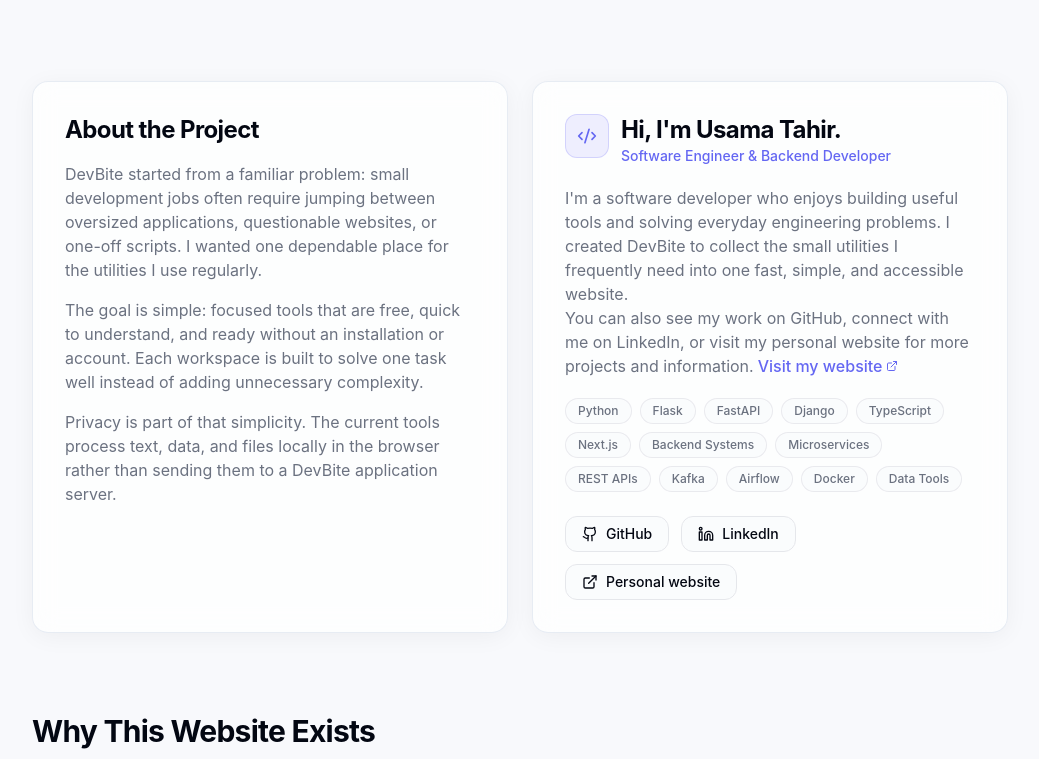
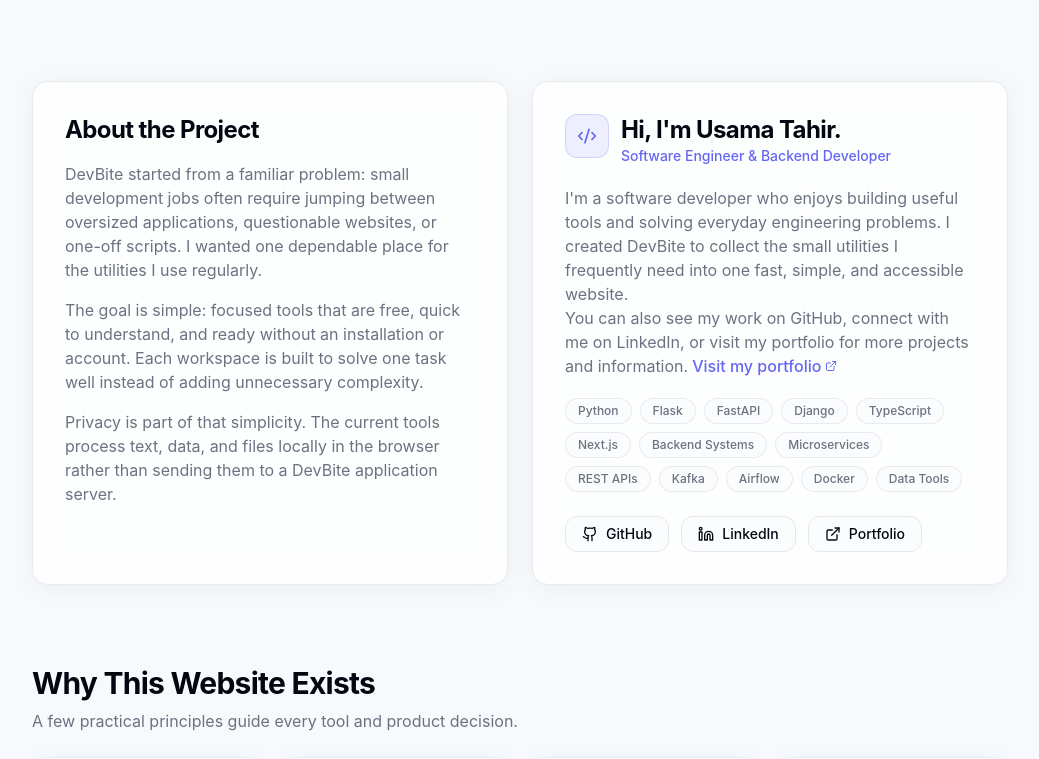
Before and after one commit to usama124/dev-bite, a Next.js app: page /about in a window 1280 px wide. Shown: the part 540-1299 px from the top of the page, without its empty margins (120-1159 px from the left). Built offline with nearby package versions, Linux system fonts and the light colour scheme.

Commit message:
Updated portfolio link

```diff
--- a/next.config.mjs
+++ b/next.config.mjs
@@ -1,5 +1,6 @@
 /** @type {import('next').NextConfig} */
 const nextConfig = {
+  compress: true,
   reactStrictMode: true,
   poweredByHeader: false,
 };
--- a/src/app/about/page.tsx
+++ b/src/app/about/page.tsx
@@ -101,7 +101,7 @@ function hasHref<T extends { href: string | null }>(
 const profileLinks = [
   { label: "GitHub", href: SITE_CONFIG.links.github, icon: Github },
   { label: "LinkedIn", href: SITE_CONFIG.links.linkedin, icon: Linkedin },
-  { label: "Personal website", href: SITE_CONFIG.links.website, icon: ExternalLink },
+  { label: "Portfolio", href: SITE_CONFIG.links.website, icon: ExternalLink },
 ].filter(hasHref);
 
 export default function AboutPage() {
@@ -182,9 +182,9 @@ export default function AboutPage() {
             </div>
             <p className="mt-5 text-sm leading-relaxed text-muted-foreground sm:text-base">
               {SITE_CONFIG.developer.introduction}
-              <br />You can also see my work on GitHub, connect with me on LinkedIn, or visit my personal website for more projects and information.
+              <br />You can also see my work on GitHub, connect with me on LinkedIn, or visit my portfolio for more projects and information.
               <a href={SITE_CONFIG.links.website} target="_blank" rel="noreferrer" className="ml-1 inline-flex items-center gap-1 font-medium text-primary hover:underline">
-                Visit my website
+                Visit my portfolio
                 <ExternalLink className="h-3 w-3" />
               </a>
             </p>
--- a/src/config/site.ts
+++ b/src/config/site.ts
@@ -28,7 +28,7 @@ export const SITE_CONFIG = {
     // Optional links stay hidden until a verified destination is configured.
     github: "https://github.com/usama124",
     linkedin: "https://www.linkedin.com/in/usamatahir-py",
-    website: "https://osamacodes.com/",
+    website: "https://portfolio.devbite.dev/",
     buyMeACoffee: null as string | null,
   },
 } as const;
```
